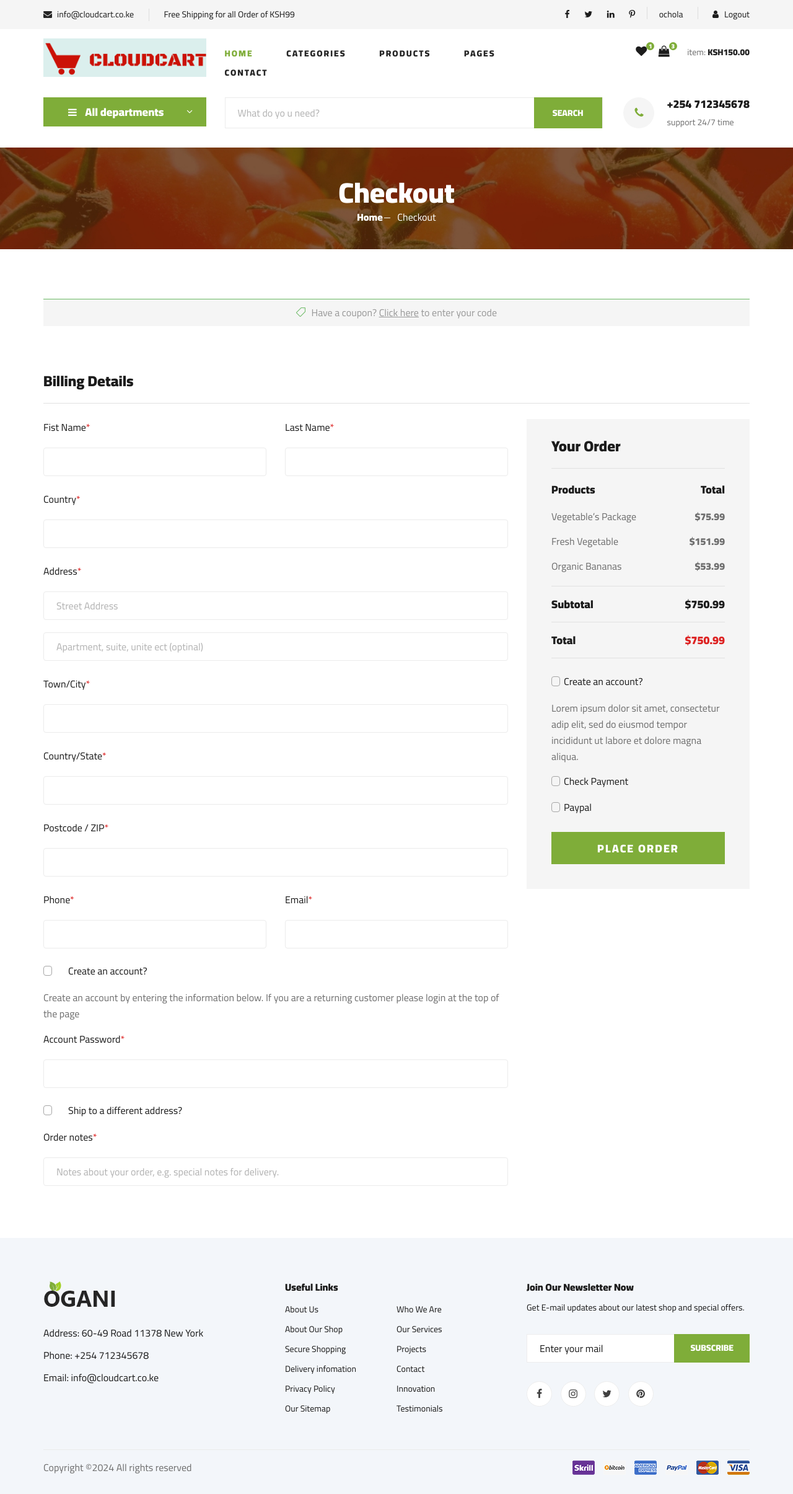
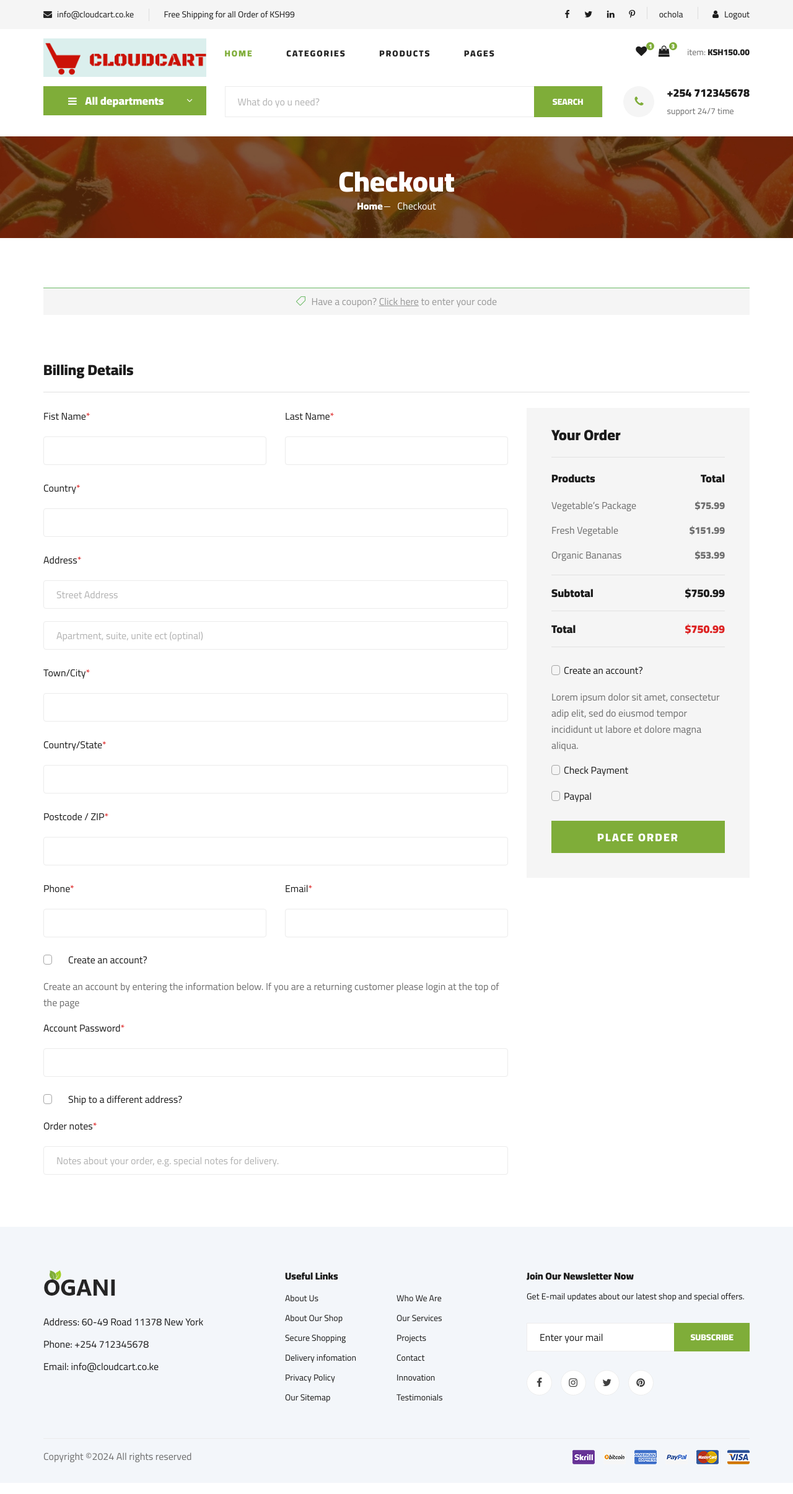
Before and after one commit to esborn13467/cloudcart, a Django app: page /checkout/ in a window 1280 px wide. Shown: the whole page at 62% size. After the commit the page ends 2362 px from the top, so only its background shows below. Run offline with Django 5.2, Linux system fonts and the light colour scheme; a user stored in the database is signed in; data that the repository does not hold is empty; some libraries are stand-ins or nearby versions.

Commit message:
Update navigation menu and adjust commented code blocks

```diff
--- a/templates/base.html
+++ b/templates/base.html
@@ -70,7 +70,7 @@
             <li><a href="{% url 'core:product-list' %}">All Products</a></li>
             <li><a href="#">Pages</a>
                 <ul class="header__menu__dropdown">
-{#                    <li><a href="{% url 'core:product-details' .pid %}">Shop Details</a></li>#}
+                    {#                    <li><a href="{% url 'core:product-details' .pid %}">Shop Details</a></li>#}
                     <li><a href="{% url 'core:shoping-cart' %}">Shoping Cart</a></li>
                     <li><a href="{% url 'core:checkout' %}">Check Out</a></li>
                 </ul>
@@ -150,12 +150,12 @@
                         <li><a href="{% url 'core:product-list' %}">Products</a></li>
                         <li><a href="#">Pages</a>
                             <ul class="header__menu__dropdown">
-{#                                <li><a href="{% url 'core:shop-details' %}">Shop Details</a></li>#}
+                                {#                                <li><a href="{% url 'core:shop-details' %}">Shop Details</a></li>#}
                                 <li><a href="{% url 'core:shoping-cart' %}">Shoping Cart</a></li>
                                 <li><a href="{% url 'core:checkout' %}">Check Out</a></li>
+                                <li><a href="{% url 'core:contact' %}">Contact</a></li>
                             </ul>
                         </li>
-                        <li><a href="{% url 'core:contact' %}">Contact</a></li>
                     </ul>
                 </nav>
             </div>
```
